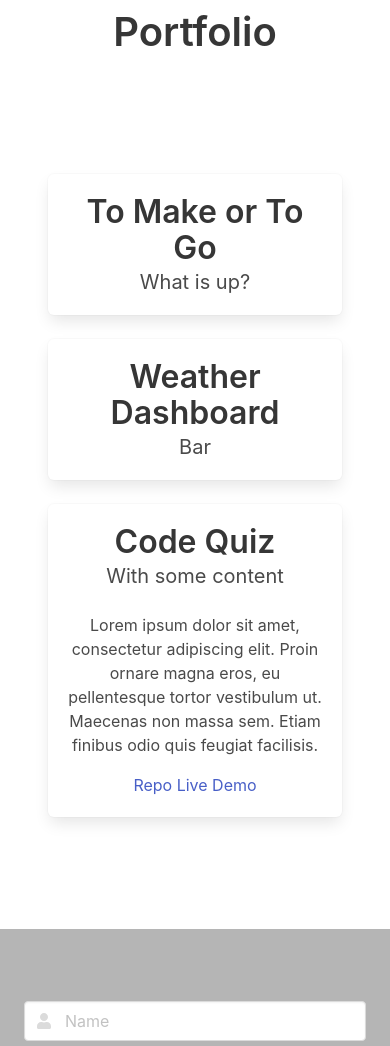
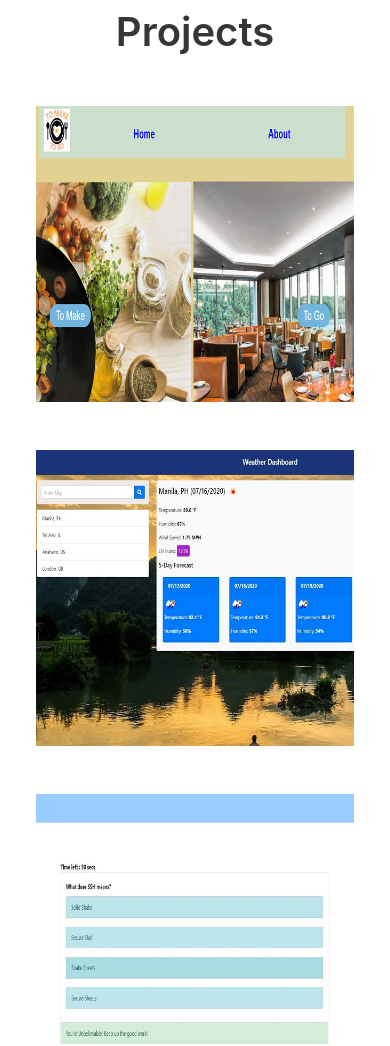
Before and after one commit to jeorgedonato/updated-portfolio-page, a plain HTML site: page projects.html in a window 390 px wide. Shown: the part 59-1105 px from the top of the page. Drawn offline with nearby package versions, Linux system fonts and the light colour scheme.

Commit message:
Added projects section

```diff
--- a/assets/css/style.css
+++ b/assets/css/style.css
@@ -3,7 +3,12 @@ html{
 }
 
 .about-container{
-  padding: 3rem 4vw;
+  padding: 2.7rem 4vw;
+}
+
+.skills-skill-container{
+  padding-top: 6.5rem;
+  padding-bottom: 6rem;
 }
 
 .form-footer-container{
@@ -17,6 +22,11 @@ html{
 .pic-things{
   display: block;
   margin: 4rem auto 0px;
+}
+
+.center-things{
+  display: block;
+  margin: 0px auto;
 }
 
 .git-columns{
@@ -45,6 +55,43 @@ html{
   padding-left: 5rem;
 }
 
+.project-container{
+  height: 20rem;
+}
+
+#to-make-to-go{
+  background-image: url(../images/tomaketogo.png);
+  background-size: cover;
+  background-position: center;
+  background-repeat: no-repeat;
+  background-clip: content-box;
+  background-position-y: 5px;
+}
+
+#weather-dashboard{
+  background-image: url(../images/weather-dashboard.jpg);
+  background-size: cover;
+  background-position: center;
+  background-repeat: no-repeat;
+  background-clip: content-box;
+  background-position-y: 10px;
+    background-position-x: 11px;
+}
+
+#code-quiz{
+  background-image: url(../images/code-quiz.jpg);
+  background-size: cover;
+  background-position: center;
+  background-repeat: no-repeat;
+  background-clip: content-box;
+  background-position-y: 10px;
+}
+
+.project-tile-container{
+  padding-top: 5rem;
+  padding-bottom: 5rem;
+}
+
 /* Media Screens */
 
 @media screen and (max-width: 1023px)
@@ -62,6 +109,18 @@ html{
 }
 .git-columns{
   margin-top: 0rem;
+}
+}
+
+@media screen and (max-width: 768px)
+{
+  .skills-skill-container{
+  padding-top: 1rem;
+  padding-bottom: 1rem;
+}
+.project-tile-container{
+  padding-top: 1rem;
+  padding-bottom: 1rem;
 }
 }
 
--- a/index.html
+++ b/index.html
@@ -90,8 +90,10 @@
           <div class="github-text py-2">
             <p class="has-text-white title is-size-2">Get a Physical Copy of my Resume</p>
             <p class="is-uppercase ">
+              <div class="control">
               <a class="button is-info" target="_blank"
                 href="assets/resume/Donato_Jeorge_Resume.docx">Click Here</a>
+                </div>
             </p>
           </div>
         </div>
@@ -152,6 +154,7 @@
   </footer>
 
   <script defer src="https://use.fontawesome.com/releases/v5.3.1/js/all.js"></script>
+  <script src="https://smtpjs.com/v3/smtp.js"></script>
   <script src="assets/scripts/script.js"></script>
 </body>
 
--- a/projects.html
+++ b/projects.html
@@ -60,43 +60,51 @@
         <div class="columns is-family-primary" id="portfolio">
           <div class="column ">
             <div class="portfolio-container has-text-centered">
-              <h5 class="title is-size-2">Portfolio</h5>
-              <div class="section">
-                <div class="tile is-ancestor tile-container">
-                  <div class="tile is-parent">
-                    <article class="tile is-child box">
-                      <p class="title">To Make or To Go</p>
-                      <p class="subtitle">What is up?</p>
-                    </article>
-                  </div>
-                  <div class="tile is-parent">
-                    <article class="tile is-child box">
-                      <p class="title">Weather Dashboard</p>
-                      <p class="subtitle">Bar</p>
-                    </article>
-                  </div>
-                  <div class="tile is-parent">
-                    <article class="tile is-child box">
-                      <p class="title">Code Quiz</p>
-                      <p class="subtitle">With some content</p>
-                      <div class="content">
-                        <p>Lorem ipsum dolor sit amet, consectetur adipiscing elit. Proin ornare magna eros, eu
-                          pellentesque
-                          tortor vestibulum ut. Maecenas non massa sem. Etiam finibus odio quis feugiat facilisis.</p>
-                        <a href="button">Repo</a>
-                        <a href="button">Live Demo</a>
-                      </div>
-                    </article>
+              <h5 class="title is-size-2">Projects</h5>
             </div>
           </div>
         </div>
+        <div class="columns project-tile-container">
+          <div class="column">
+            <div class="tile is-parent project-container" id="to-make-to-go">
+
             </div>
           </div>
+
+          <div class="column">
+            <div class="tile is-parent project-container" id="weather-dashboard">
+
+            </div>
+          </div>
+
+          <div class="column">
+            <div class="tile is-parent project-container" id="code-quiz">
+
+            </div>
+          </div>
+
         </div>
       </div>
     </div>
 
 
+
+
+
+    <div class="columns is-family-primary git-columns">
+      <div class="column">
+        <div class="github-container py-5 has-text-centered">
+          <div class="github-text py-2">
+            <p class="has-text-white title is-size-2">Get a Physical Copy of my Resume</p>
+            <p class="is-uppercase ">
+              <div class="control">
+                <a class="button is-info" target="_blank" href="assets/resume/Donato_Jeorge_Resume.docx">Click Here</a>
+              </div>
+            </p>
+          </div>
+        </div>
+      </div>
+    </div>
 
   </section>
 
@@ -129,14 +137,15 @@
               </p>
             </div>
             <div class="control">
-              <button class="button is-info" id="footer-btn" >Submit</button>
+              <button class="button is-info" id="footer-btn">Submit</button>
             </div>
 
             <div class="title is-5" id="contact-container">
               <p>
                 <a href="tel:7144682863"><i class="fas fa-phone"></i></a>&nbsp;&nbsp;&nbsp;&nbsp;
                 <a href="mailto:jeorgekhenr@gmail.com"><i class="fas fa-envelope"></i></a>&nbsp;&nbsp;&nbsp;&nbsp;
-                <a href="https://www.linkedin.com/in/jeorgejdonato/" target="_blank"><i class="fab fa-linkedin"></i></a>&nbsp;&nbsp;&nbsp;&nbsp;
+                <a href="https://www.linkedin.com/in/jeorgejdonato/" target="_blank"><i
+                    class="fab fa-linkedin"></i></a>&nbsp;&nbsp;&nbsp;&nbsp;
                 <a href="https://github.com/jeorgedonato" target="_blank"><i class="fab fa-github"></i></a>
               </p>
               <p class="mt-5">
@@ -152,6 +161,7 @@
   </footer>
 
   <script defer src="https://use.fontawesome.com/releases/v5.3.1/js/all.js"></script>
+  <script src="https://smtpjs.com/v3/smtp.js"></script>
   <script src="assets/scripts/script.js"></script>
 </body>
 
```
Also changed, not shown: skills.html (+58 -28 lines), assets/images/Redux.png (added), assets/images/code-quiz.jpg (added), assets/images/css3.png (added), assets/images/expressjs.png (added), assets/images/html5.png (added), assets/images/js.png (added), assets/images/mongodb.jpg (added), assets/images/mongodb.png (added), assets/images/mysql.png (added), assets/images/nodejs.png (added), assets/images/php.png (added), assets/images/react.png (added), assets/images/tomaketogo.png (added), 1 more files, 1 other file. Lines whose indentation alone changed are shown as unchanged.
